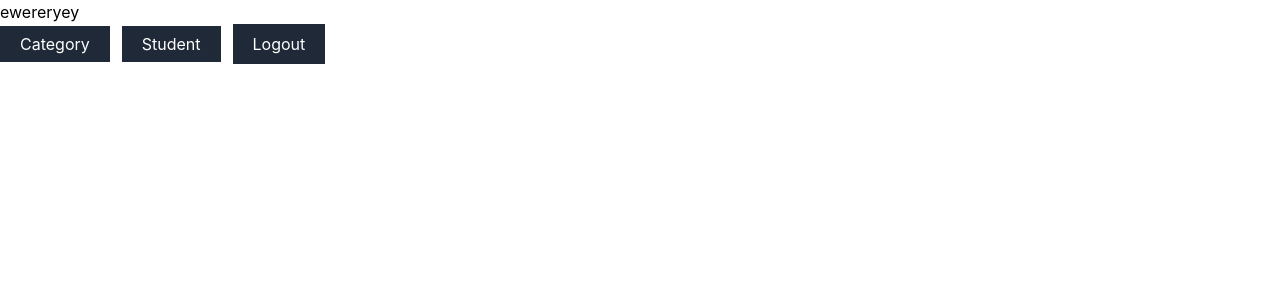
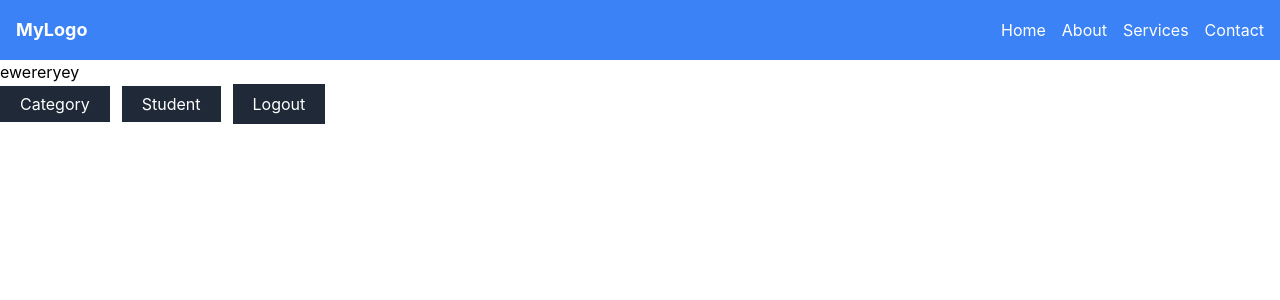
Before and after one commit to HasalKenula/Ecommerce_frontEnd, a React (Vite) app: page / in a window 1280 px wide. Shown: the top 300 px of the page. Built offline with nearby package versions, Linux system fonts and the light colour scheme; sample sign-in values are in the browser's storage.

Commit message:
added navbar

```diff
--- a/src/pages/Home.tsx
+++ b/src/pages/Home.tsx
@@ -1,19 +1,25 @@
 import { Link } from "react-router-dom";
 import { useAuth } from "../context/AuthContext";
+import Navbar from "./NavBar";
 
-function Home(){
-    const{logout}=useAuth();
-    return(
+function Home() {
+    const { logout } = useAuth();
+    return (
+
         <div>
-                <p>ewereryey</p>
-                <div>
+            <div>
+                <Navbar />
+            </div>
+            <p>ewereryey</p>
+            <div>
                 <Link to="/category" className="bg-gray-800 text-white px-5 py-2 me-3">Category</Link>
                 <Link to="/student" className="bg-gray-800 text-white px-5 py-2 me-3">Student</Link>
-                 {/* <Link to="/item" className="bg-gray-800 text-white px-5 py-2 me-3">Item</Link>
+                {/* <Link to="/item" className="bg-gray-800 text-white px-5 py-2 me-3">Item</Link>
                 <Link to="/stock" className="bg-gray-800 text-white px-5 py-2 me-3">Stock</Link>
                 <Link to="/profile" className="bg-gray-800 text-white px-5 py-2 me-3">Setting</Link> */}
                 <button className="bg-gray-800 text-white px-5 py-2 me-3" onClick={logout}>Logout</button>
             </div>
+
         </div>
     )
 }
--- /dev/null
+++ b/src/pages/NavBar.tsx
@@ -0,0 +1,59 @@
+import React, { useState } from 'react';
+
+const Navbar = () => {
+  const [isOpen, setIsOpen] = useState(false);
+
+  return (
+    <nav className="bg-blue-500 p-4">
+      <div className="container mx-auto flex justify-between items-center">
+        {/* Logo */}
+        <div className="text-white text-lg font-bold">
+          MyLogo
+        </div>
+
+        {/* Hamburger Menu for Mobile */}
+        <div className="md:hidden">
+          <button
+            onClick={() => setIsOpen(!isOpen)}
+            className="text-white focus:outline-none"
+          >
+            <svg
+              className="w-6 h-6"
+              fill="none"
+              stroke="currentColor"
+              viewBox="0 0 24 24"
+              xmlns="http://www.w3.org/2000/svg"
+            >
+              <path
+                strokeLinecap="round"
+                strokeLinejoin="round"
+                strokeWidth="2"
+                d="M4 6h16M4 12h16m-7 6h7"
+              ></path>
+            </svg>
+          </button>
+        </div>
+
+        {/* Desktop Menu */}
+        <div className="hidden md:flex space-x-4">
+          <a href="#" className="text-white hover:text-gray-200">Home</a>
+          <a href="#" className="text-white hover:text-gray-200">About</a>
+          <a href="#" className="text-white hover:text-gray-200">Services</a>
+          <a href="#" className="text-white hover:text-gray-200">Contact</a>
+        </div>
+      </div>
+
+      {/* Mobile Menu */}
+      {isOpen && (
+        <div className="md:hidden mt-2">
+          <a href="#" className="block text-white hover:bg-blue-600 p-2">Home</a>
+          <a href="#" className="block text-white hover:bg-blue-600 p-2">About</a>
+          <a href="#" className="block text-white hover:bg-blue-600 p-2">Services</a>
+          <a href="#" className="block text-white hover:bg-blue-600 p-2">Contact</a>
+        </div>
+      )}
+    </nav>
+  );
+};
+
+export default Navbar;
```
